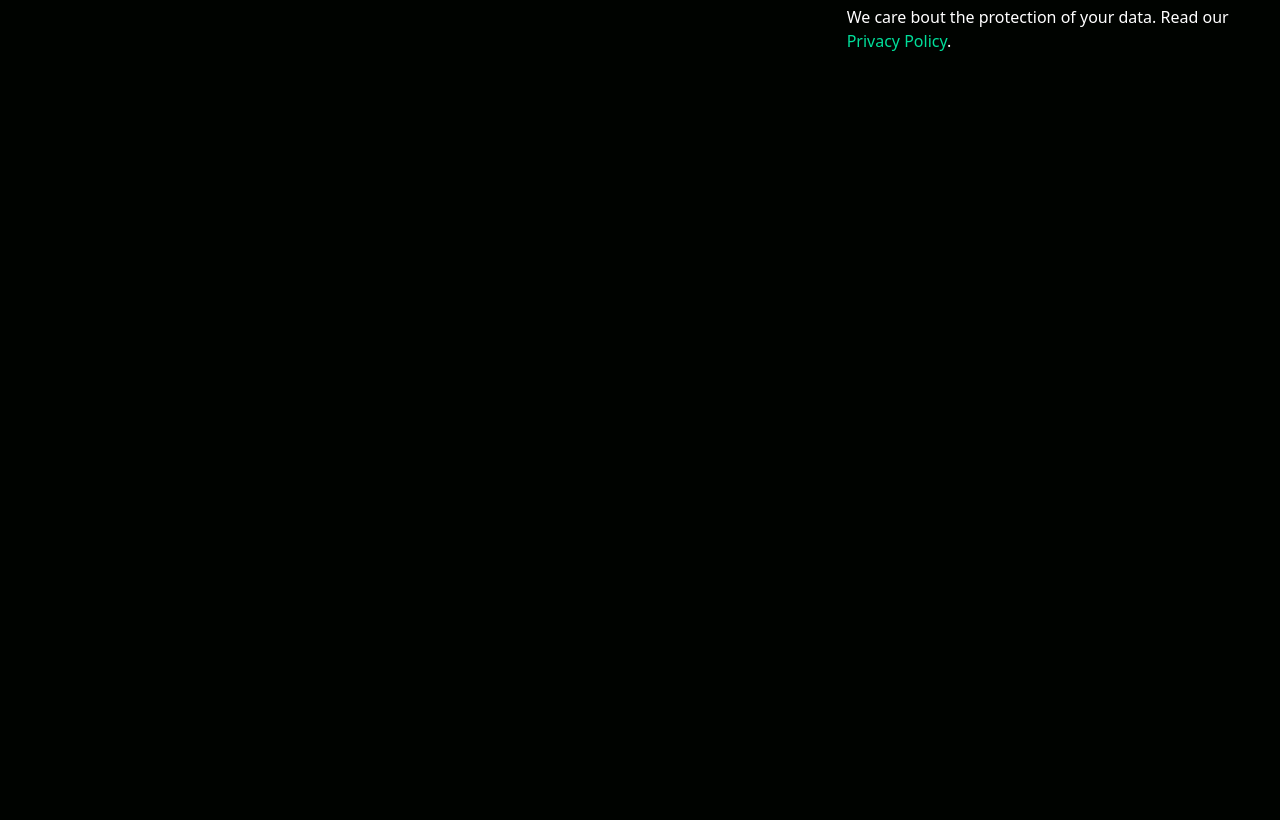
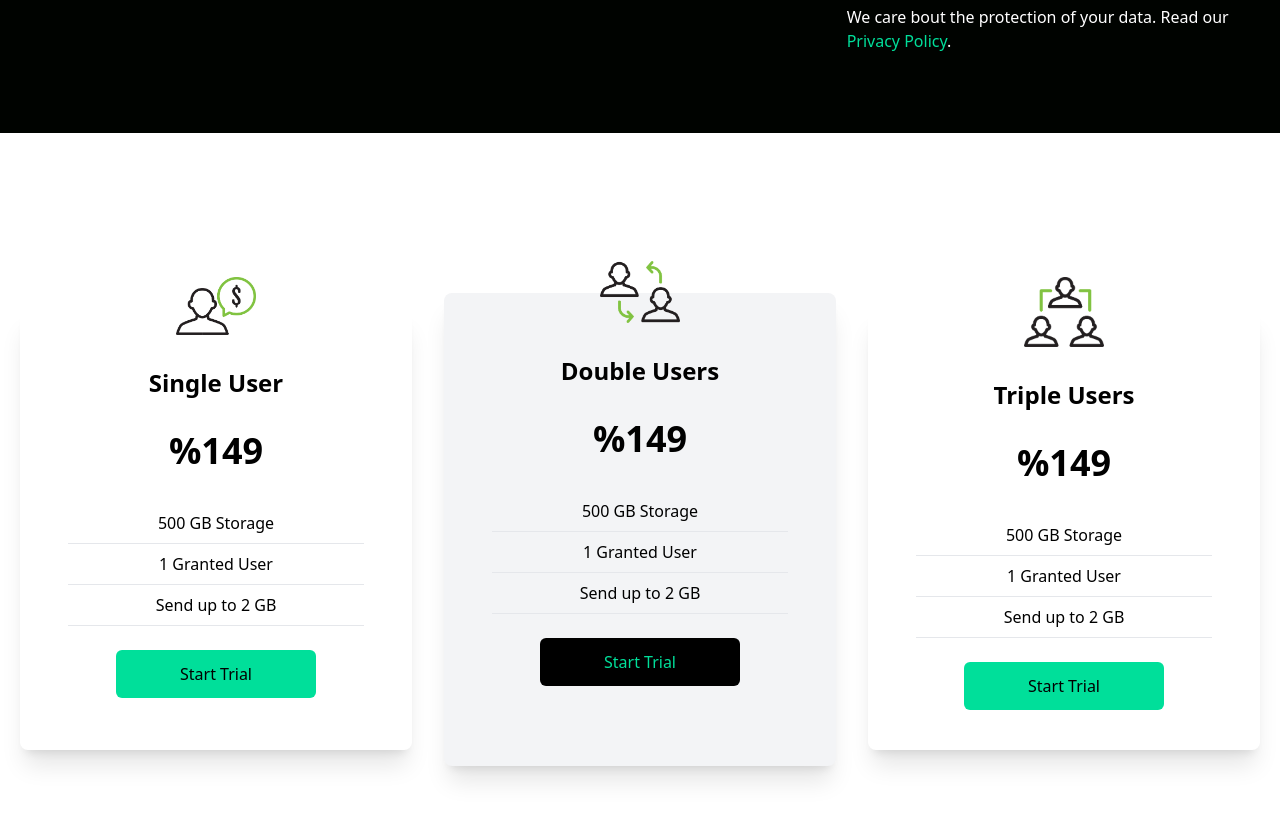
Before and after one commit to Maxycarp89/DATA-WEB, a React (Vite) app: page / in a window 1280 px wide. Shown: the part 1740-2560 px from the top of the page. Before the commit the page ends 1873 px from the top, so only its background shows below. Built offline with nearby package versions, Linux system fonts and the light colour scheme.

Commit message:
create component cards

```diff
--- a/src/App.jsx
+++ b/src/App.jsx
@@ -3,7 +3,7 @@
 import Hero from "./Components/Hero";
 import NavBar from "./Components/NavBar";
 import Newsletter from "./Components/Newsletter";
-
+import Cards from "./Components/Cards";
 
 function App() {
   return <div>
@@ -11,6 +11,7 @@
     <Hero />
     <Analytics />
     <Newsletter />
+    <Cards />
   </div>;
 }
 
--- /dev/null
+++ b/src/Components/Cards.jsx
@@ -0,0 +1,50 @@
+import React from "react";
+import Single from '../assets/single.png'
+import Double from '../assets/double.png'
+import Triple from '../assets/triple.png'
+
+
+const Cards = () => {
+  return (
+    <div className="w-full py-[10rem] px-4 bg-white">
+      <div className="max-w-[1240px] mx-auto grid md:grid-cols-3 gap-8">
+        <div className="w-full shadow-xl flex flex-col p-4 my-4 rounded-lg hover:scale-105 duration-500">
+            <img className="w-20 mx-auto mt-[-3rem] bg-white" src={Single} alt="/" />
+            <h2 className="text-2xl font-bold text-center py-8">Single User</h2>
+            <p className="text-center text-4xl font-bold">%149</p>
+            <div className="text-center font-medium">
+                <p className="py-2 border-b mx-8 mt-8">500 GB Storage</p>
+                <p className="py-2 border-b mx-8">1 Granted User</p>
+                <p className="py-2 border-b mx-8"> Send up to 2 GB</p>
+            </div>
+            <button className='bg-[#00df9a] w-[200px] rounded-md font-medium mx-auto my-6 px-6 py-3 text-black'>Start Trial</button>
+        </div>
+        <div className="w-full shadow-xl bg-gray-100 flex flex-col p-4 md:my-0 my-8 rounded-lg hover:scale-105 duration-500">
+            <img className="w-20 mx-auto mt-[-3rem] bg-transparent" src={Double} alt="/" />
+            <h2 className="text-2xl font-bold text-center py-8">Double Users</h2>
+            <p className="text-center text-4xl font-bold">%149</p>
+            <div className="text-center font-medium">
+                <p className="py-2 border-b mx-8 mt-8">500 GB Storage</p>
+                <p className="py-2 border-b mx-8">1 Granted User</p>
+                <p className="py-2 border-b mx-8"> Send up to 2 GB</p>
+            </div>
+            <button className='text-[#00df9a] w-[200px] rounded-md font-medium mx-auto my-6 px-6 py-3 bg-black'>Start Trial</button>
+        </div>
+        <div className="w-full shadow-xl flex flex-col p-4 my-4 rounded-lg hover:scale-105 duration-500">
+            <img className="w-20 mx-auto mt-[-3rem] bg-white" src={Triple} alt="/" />
+            <h2 className="text-2xl font-bold text-center py-8">Triple Users</h2>
+            <p className="text-center text-4xl font-bold">%149</p>
+            <div className="text-center font-medium">
+                <p className="py-2 border-b mx-8 mt-8">500 GB Storage</p>
+                <p className="py-2 border-b mx-8">1 Granted User</p>
+                <p className="py-2 border-b mx-8"> Send up to 2 GB</p>
+            </div>
+            <button className='bg-[#00df9a] w-[200px] rounded-md font-medium mx-auto my-6 px-6 py-3 text-black'>Start Trial</button>
+        </div>
+      </div>
+
+    </div>
+  );
+};
+
+export default Cards;
```
